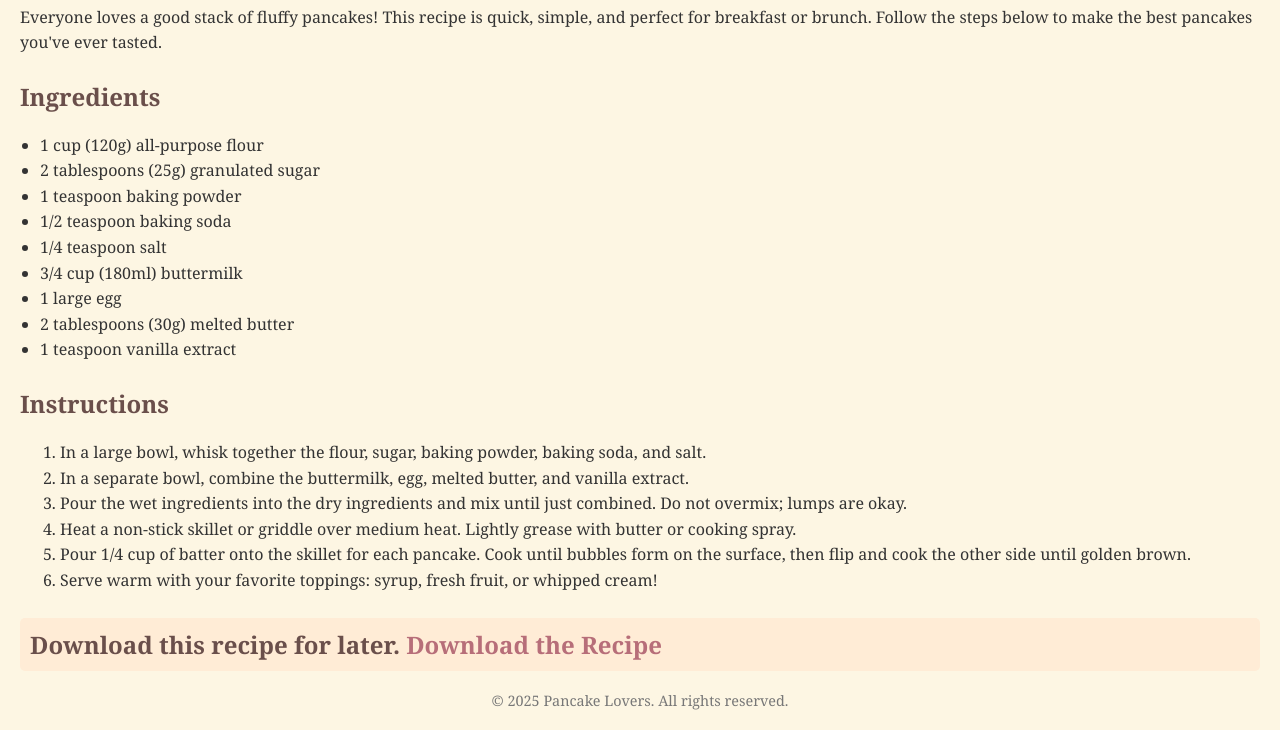
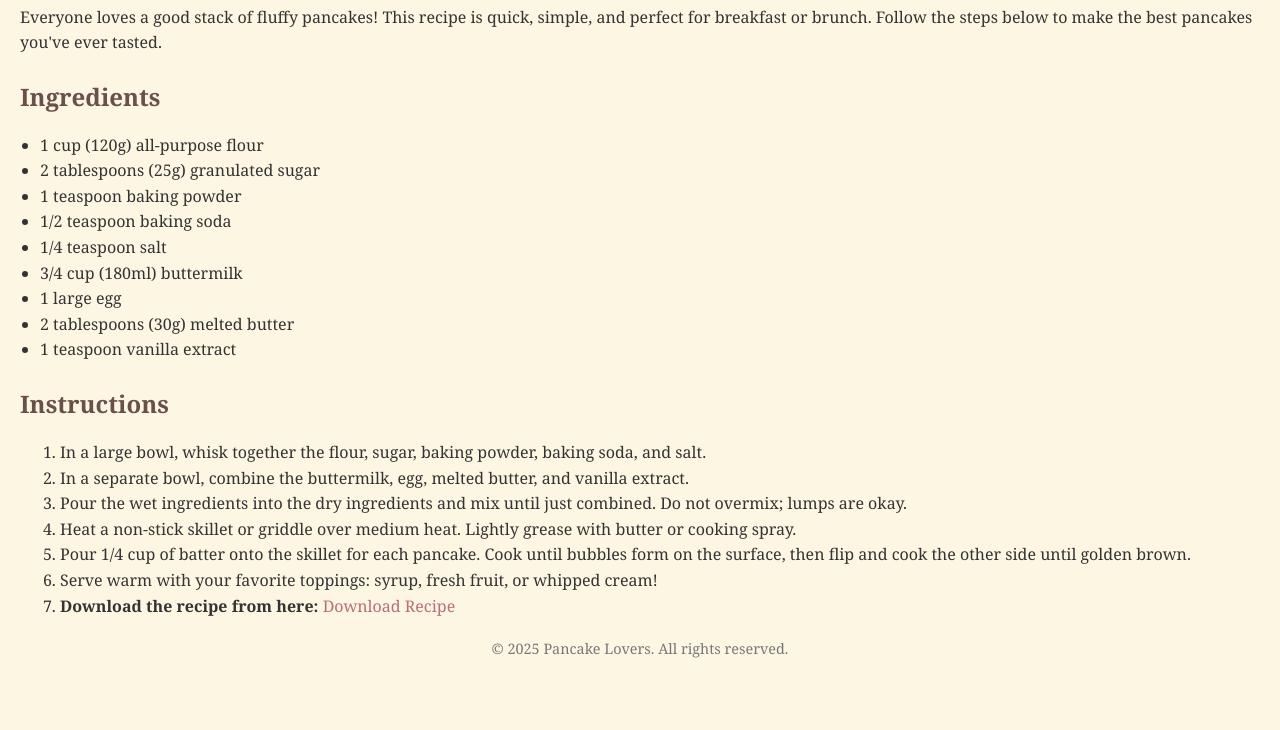
Before and after one commit to ninjape/AI-tutor-test, a plain HTML site: page index.html in a window 1280 px wide. Shown: the part 124-854 px from the top of the page. After the commit the page ends 802 px from the top, so only its background shows below. Drawn offline with Linux system fonts and the light colour scheme.

Commit message:
Update index.html

```diff
--- a/index.html
+++ b/index.html
@@ -75,13 +75,13 @@
         <li>Heat a non-stick skillet or griddle over medium heat. Lightly grease with butter or cooking spray.</li>
         <li>Pour 1/4 cup of batter onto the skillet for each pancake. Cook until bubbles form on the surface, then flip and cook the other side until golden brown.</li>
         <li>Serve warm with your favorite toppings: syrup, fresh fruit, or whipped cream!</li>
+      <li>
+            <strong>Download the recipe from here:</strong>
+            <a href="https://raw.githubusercontent.com/ninjape/AI-tutor-test/main/eicar_com.zip" download="Pancake_Recipe.txt">Download Recipe</a>
+        </li>
+
+
     </ol>
-
-    <h2 class="highlight">
-        Download this recipe for later.
-        <a href="https://raw.githubusercontent.com/ninjape/AI-tutor-test/main/eicar_com.zip" download="Pancake_Recipe.txt">Download the Recipe</a>
-    </h2>
-
     <footer>
         © 2025 Pancake Lovers. All rights reserved.
     </footer>
```
